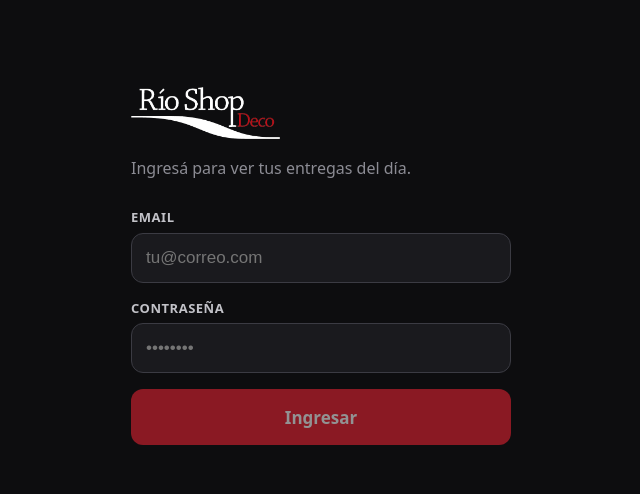
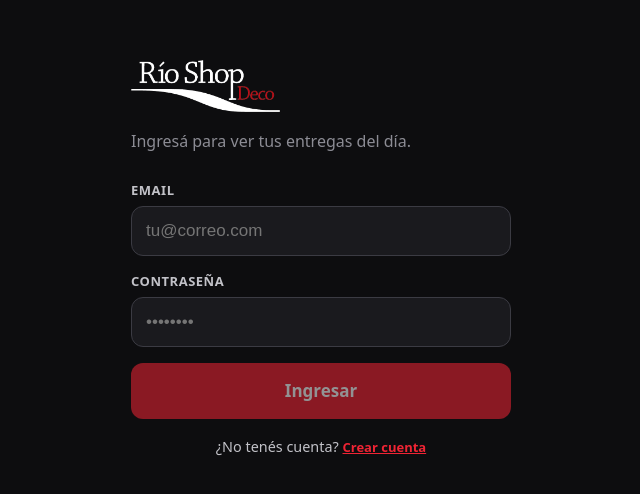
Before and after one commit to MathLogDE/RioFleteApp, a React (Vite) app: page /login in a window 1280 px wide. Shown: the part 134-628 px from the top of the page, without its empty margins (319-959 px from the left). Built offline with nearby package versions, Linux system fonts and the light colour scheme; no server answers.

Commit message:
correccion en login

```diff
--- a/src/pages/Login.jsx
+++ b/src/pages/Login.jsx
@@ -1,4 +1,5 @@
 import { useState } from "react";
+import { Link } from "react-router-dom";
 import { supabase } from "../lib/supabase";
 import Logo from "../components/Logo";
 
@@ -82,6 +83,11 @@ export default function Login() {
         >
           {enviando ? "Ingresando…" : "Ingresar"}
         </button>
+
+        <p style={{ textAlign: "center", marginTop: 18, fontSize: "0.9rem", color: "var(--ink-soft)" }}>
+          ¿No tenés cuenta?{" "}
+          <Link className="linklike" to="/registro" style={{ color: "var(--acento)" }}>Crear cuenta</Link>
+        </p>
       </div>
     </div>
   );
```
